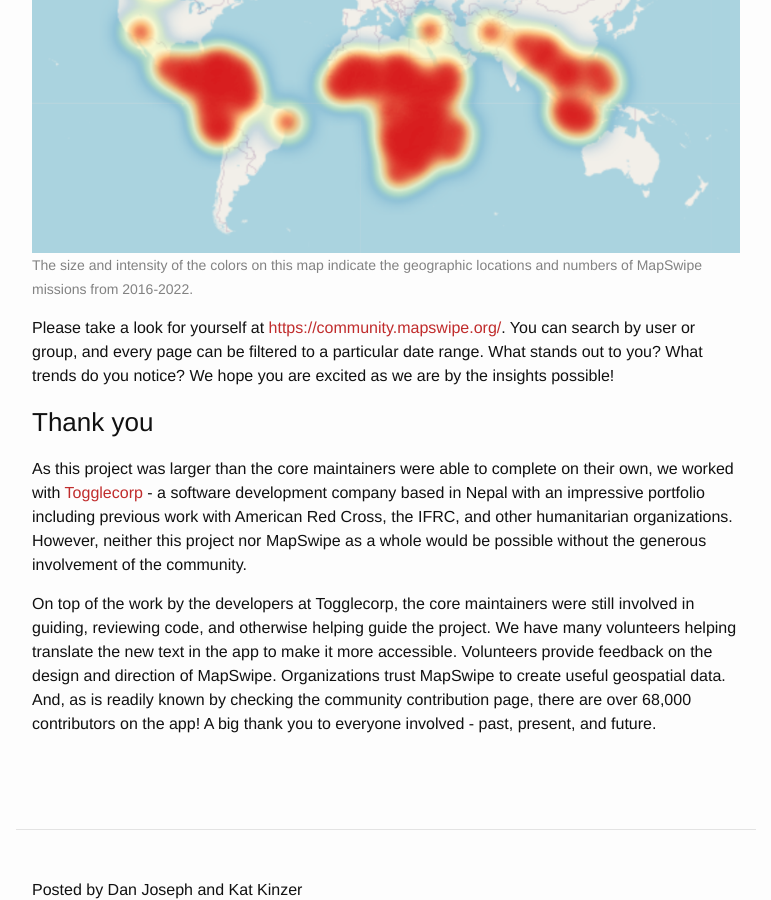
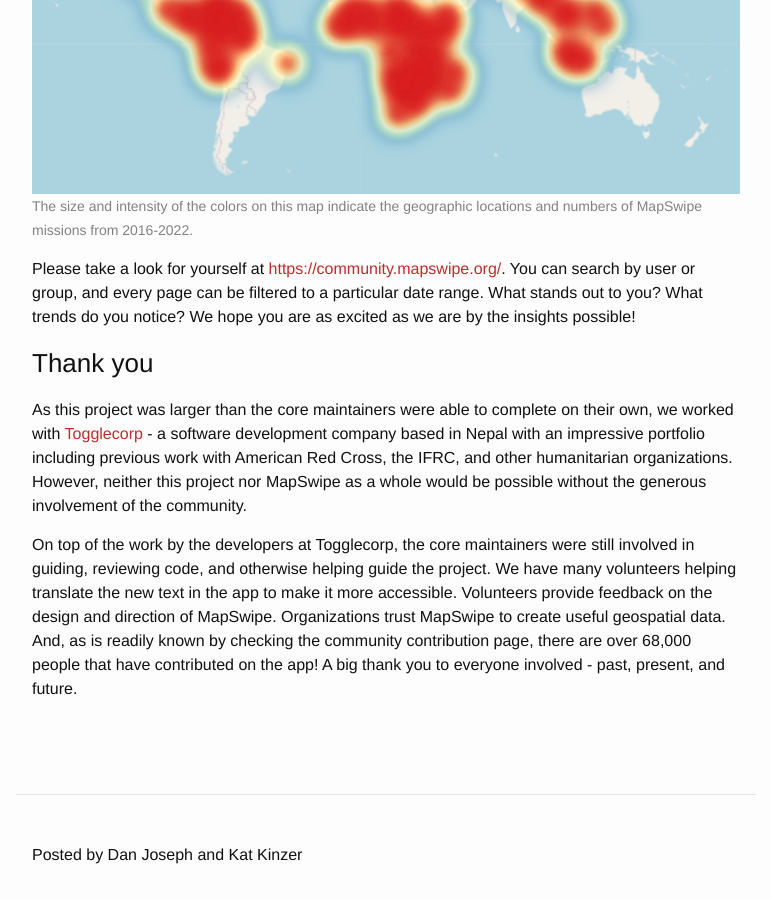
Before and after one commit to AmericanRedCross/americanredcross.github.com, a Jekyll site: the page built from _posts/2023-01-31-mapswipe-analytics-and-groups.md, in a window 1280 px wide and 900 px high, scrolled down 2423 px. Shown: the whole window, without its empty margins (254-1025 px from the left). Built offline with Jekyll 4.4.1, drawn with Linux system fonts in a browser that asks for light colours.

Commit message:
img url fix, add img border, minor wording edits

```diff
--- a/_posts/2023-01-31-mapswipe-analytics-and-groups.md
+++ b/_posts/2023-01-31-mapswipe-analytics-and-groups.md
@@ -33,7 +33,7 @@
 
 With the completion of this software project, we can now access details about the history of contributions on MapSwipe. By filtering the community page to 2016 to 2022 we can see the growth of MapSwipe, especially since 2020.
 
-![graph of time spend contributing by users of MapSwipe per year](/img/posts/20230131_mission-heat-map.png)
+![graph of time spend contributing by users of MapSwipe per year](/img/posts/20230131_contributions-graph.png)
 <br><span class="post-caption">After several comparable years for total time spent by users contributing on MapSwipe, there has been an increase, especially in 2022.</span>
 
 While we may be a long way from having MapSwipe missions in every country, there have been missions in a variety of geographies around the world as seen in this heatmap of mission locations.
@@ -41,10 +41,10 @@
 ![global heat map of MapSwipe mission locations](/img/posts/20230131_mission-heat-map.png)
 <br><span class="post-caption">The size and intensity of the colors on this map indicate the geographic locations and numbers of MapSwipe missions from 2016-2022.</span>
 
-Please take a look for yourself at [https://community.mapswipe.org/](https://community.mapswipe.org/). You can search by user or group, and every page can be filtered to a particular date range. What stands out to you? What trends do you notice? We hope you are excited as we are by the insights possible!
+Please take a look for yourself at [https://community.mapswipe.org/](https://community.mapswipe.org/). You can search by user or group, and every page can be filtered to a particular date range. What stands out to you? What trends do you notice? We hope you are as excited as we are by the insights possible!
 
 ## Thank you
 
 As this project was larger than the core maintainers were able to complete on their own, we worked with [Togglecorp](https://www.togglecorp.com/) - a software development company based in Nepal with an impressive portfolio including previous work with American Red Cross, the IFRC, and other humanitarian organizations. However, neither this project nor MapSwipe as a whole would be possible without the generous involvement of the community.
 
-On top of the work by the developers at Togglecorp, the core maintainers were still involved in guiding, reviewing code, and otherwise helping guide the project. We have many volunteers helping translate the new text in the app to make it more accessible. Volunteers provide feedback on the design and direction of MapSwipe. Organizations trust MapSwipe to create useful geospatial data. And, as is readily known by checking the community contribution page, there are over 68,000 contributors on the app! A big thank you to everyone involved - past, present, and future.
+On top of the work by the developers at Togglecorp, the core maintainers were still involved in guiding, reviewing code, and otherwise helping guide the project. We have many volunteers helping translate the new text in the app to make it more accessible. Volunteers provide feedback on the design and direction of MapSwipe. Organizations trust MapSwipe to create useful geospatial data. And, as is readily known by checking the community contribution page, there are over 68,000 people that have contributed on the app! A big thank you to everyone involved - past, present, and future.
```
Also changed, not shown: img/posts/20230131_banner.png.
